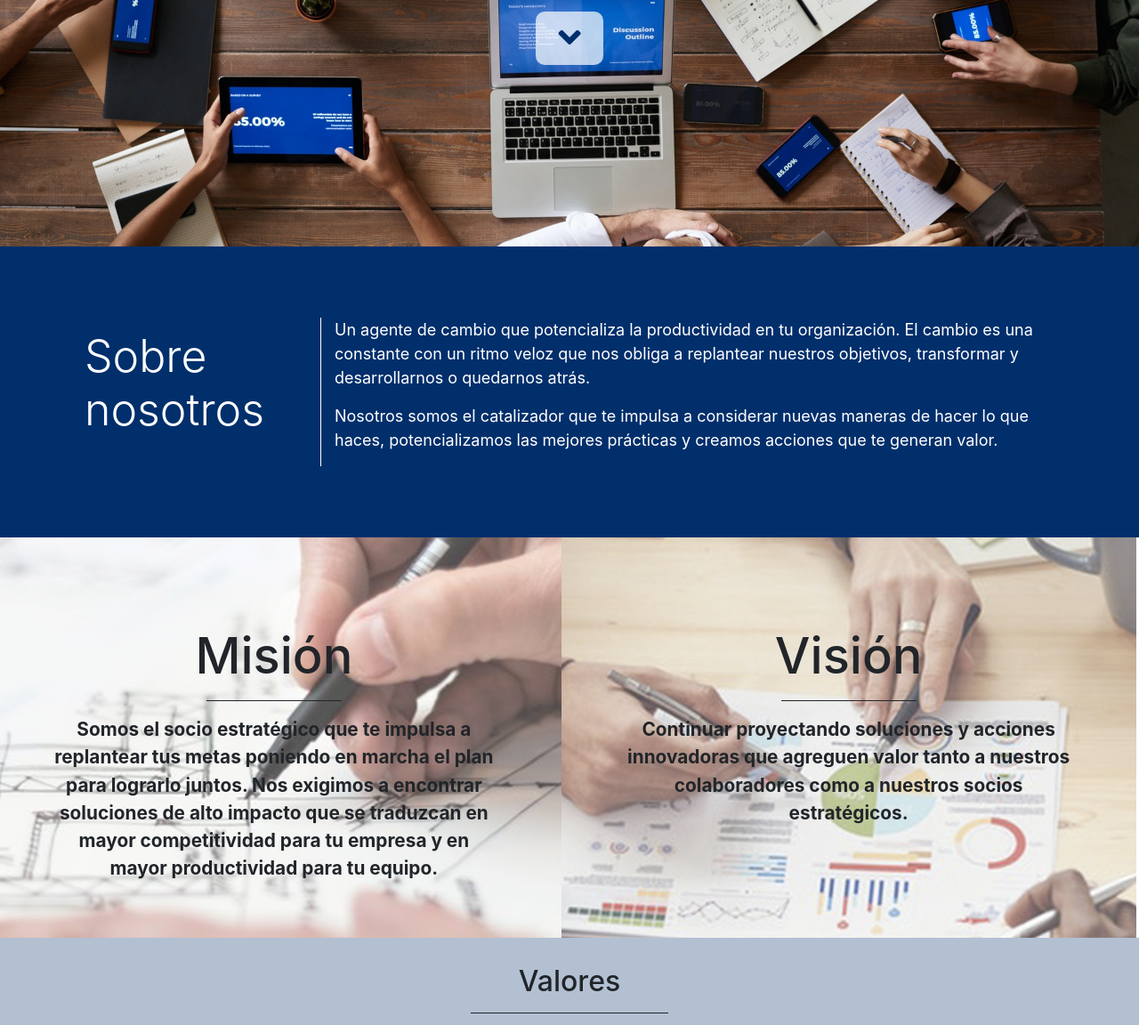
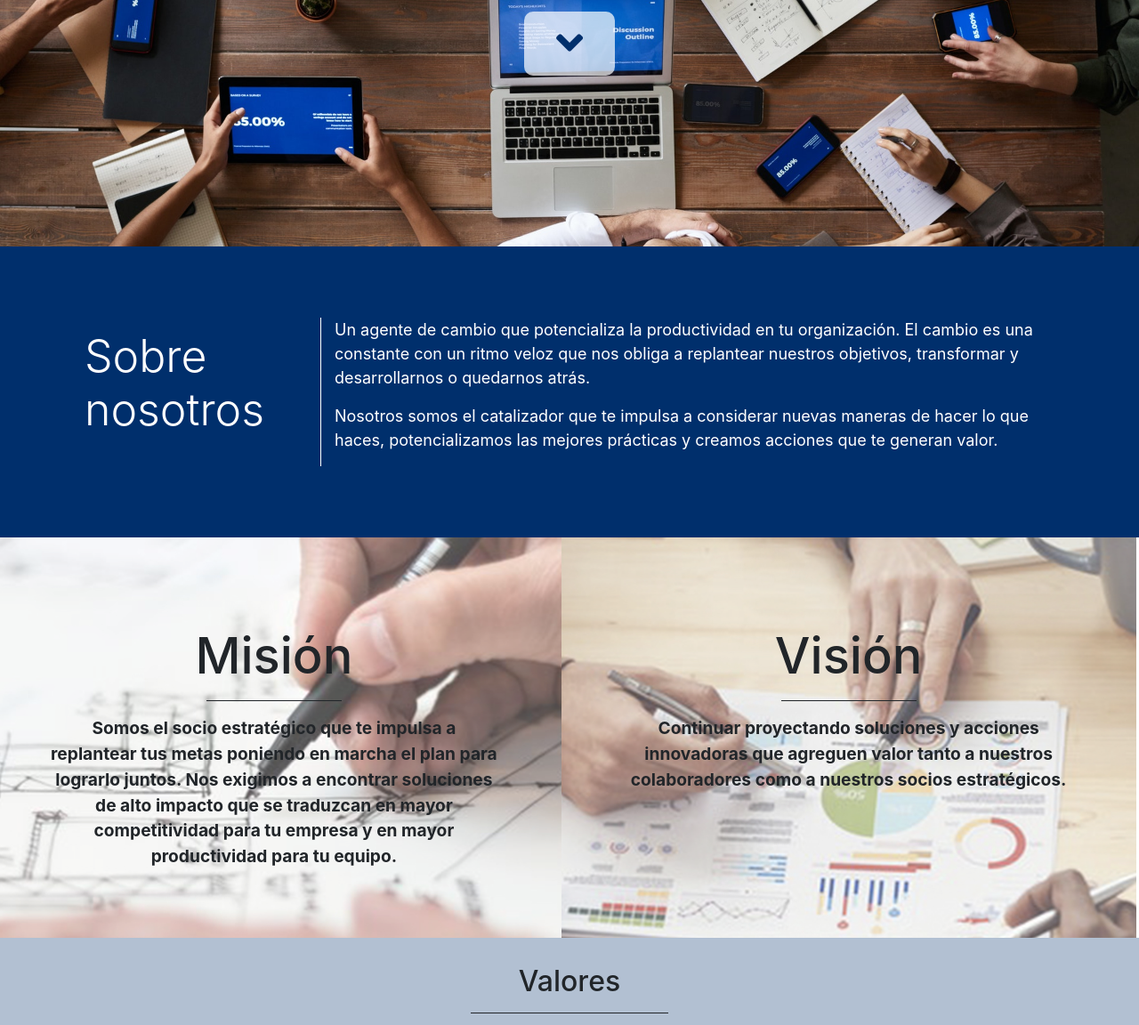
Before and after one commit to Adrik1137/EfectoHumano, a plain HTML site: page index.html in a window 1280 px wide. Shown: the part 509-1661 px from the top of the page at 89% size. Drawn offline with nearby package versions, Linux system fonts and the light colour scheme.

Commit message:
Added some responsive styling
responsive styling is not yet finished

```diff
--- a/css/efectohumano.css
+++ b/css/efectohumano.css
@@ -325,7 +325,81 @@ footer hr{
 	border-top: 1px solid #fff;
 }
 
-/*		Global		*/
-html{
-	/*scroll-behavior: smooth; */
+/* Responsive design */
+
+@media (min-width: 300px) {
+	#Home img{
+		max-height: 150px;
+	}
+
+	#Home .enlace{
+		max-width: 11%;
+		font-size: 2em;
+	}
+
+	#Mision .mision-texto{
+		margin-top: -430px;
+		margin-left: -50px;
+	}
+
+	#Mision .mision-texto h2{
+	}
+
+	#Mision .mision-texto p{
+		font-size:1.2em;
+	}
 }
+
+@media (min-width: 450px){
+	#Mision .mision-texto{
+		margin-top: -420px;
+		margin-left: 5px;
+	}
+}
+
+@media (min-width: 556px) {
+	#Home img{
+		max-height: 200px;
+	}
+
+	#Home .enlace{
+		max-width: 10%;
+		font-size: 2em;
+	}
+
+	#Mision .mision-texto{
+		margin-top: -420px;
+		margin-left: 0px;
+	}
+
+	#Mision .mision-texto h2{
+	}
+
+	#Mision .mision-texto p{
+		font-size:1.1em;
+	}
+}
+
+
+
+@media (min-width: 992px) {
+	#Home img{
+		max-height: 300px;
+	}
+
+	#Home .enlace{
+		max-width: 8%;
+		font-size: 3em;
+	}
+
+	#Mision .mision-texto{
+		margin-top: -350px;
+	}
+
+	#Mision .mision-texto h2{
+	}
+
+	#Mision .mision-texto p{
+		font-size:1.2em;
+	}
+}
```
